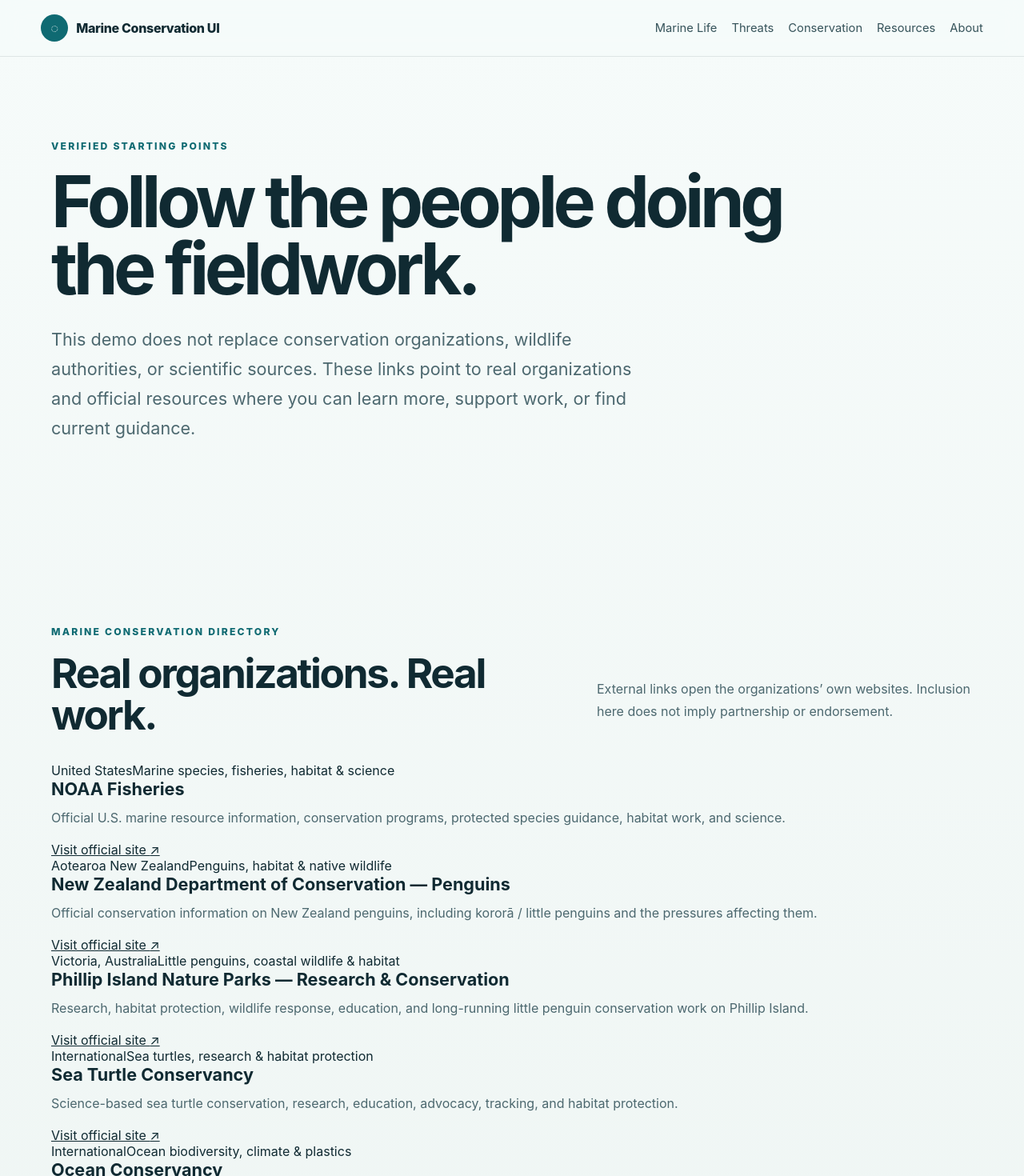
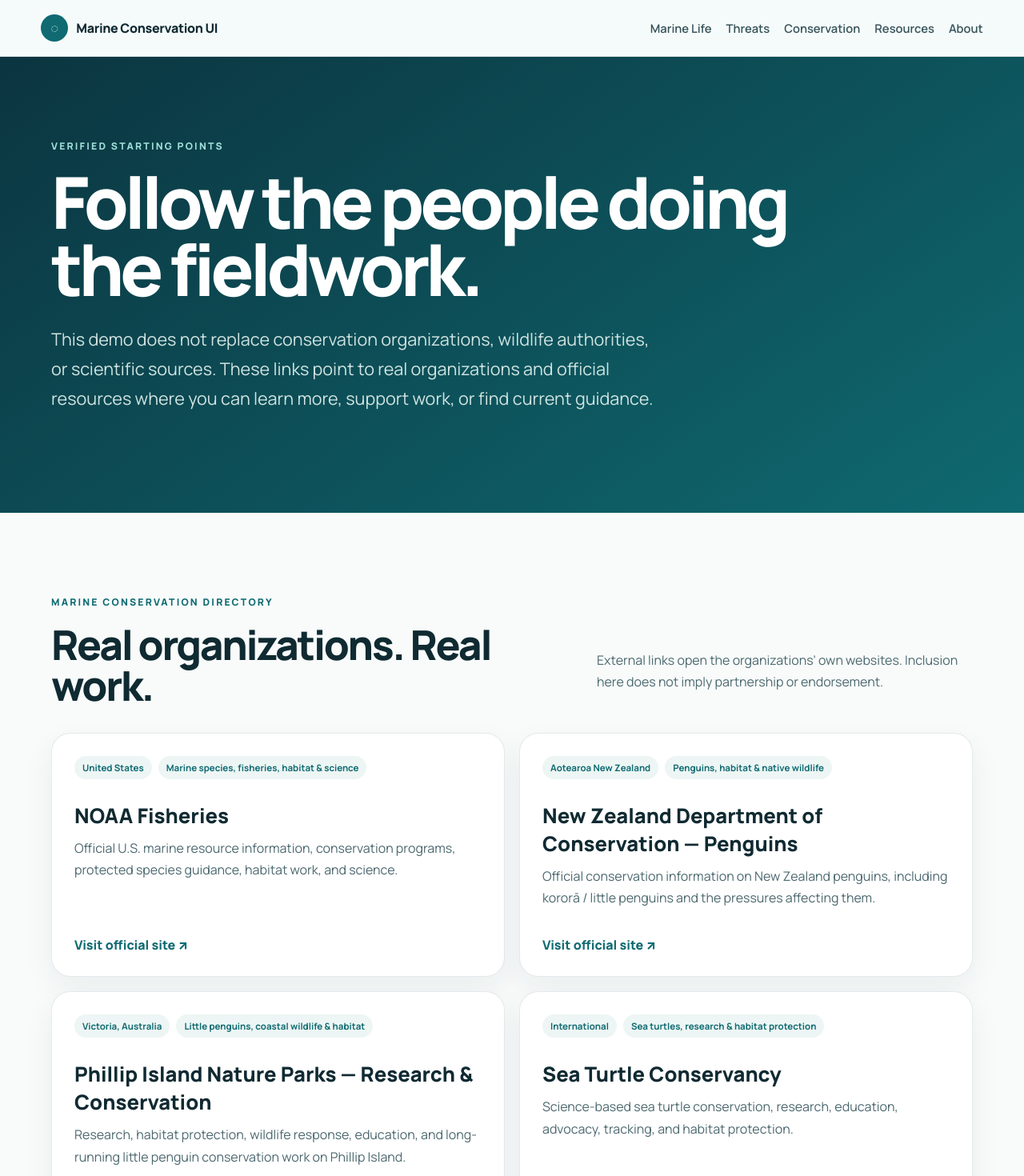
Before and after one commit to grauconejo13/marine-conservation-ui, a React (Vite) app: page /resources in a window 1280 px wide. Shown: the top 1470 px of the page at 80% size. Built offline with nearby package versions, Linux system fonts and the light colour scheme.

Commit message:
style: refresh typography and resources page

```diff
--- a/src/styles.css
+++ b/src/styles.css
@@ -1,5 +1,7 @@
+@import url('https://fonts.googleapis.com/css2?family=Manrope:wght@400;500;600;700;800&display=swap');
+
 :root {
-  font-family: Inter, ui-sans-serif, system-ui, -apple-system, BlinkMacSystemFont, "Segoe UI", sans-serif;
+  font-family: 'Manrope', ui-sans-serif, system-ui, -apple-system, BlinkMacSystemFont, "Segoe UI", sans-serif;
   color: #102a32;
   background: #eef5f4;
   font-synthesis: none;
@@ -30,16 +32,16 @@
 .brand { display: inline-flex; align-items: center; gap: 10px; text-decoration: none; font-weight: 800; letter-spacing: -.02em; }
 .brand-mark { display: grid; place-items: center; width: 34px; height: 34px; border-radius: 50%; background: #0f6a72; color: white; }
 nav { display: flex; flex-wrap: wrap; gap: 18px; }
-nav a { text-decoration: none; font-size: .92rem; color: #35535a; }
+nav a { text-decoration: none; font-size: .92rem; color: #35535a; font-weight: 600; }
 nav a:hover, nav a:focus-visible { color: #0f6a72; }
 
 .section-pad { padding: clamp(64px, 8vw, 112px) clamp(20px, 5vw, 80px); }
 .hero { display: grid; grid-template-columns: minmax(0, 1.25fr) minmax(280px, .75fr); gap: clamp(32px, 6vw, 80px); align-items: center; min-height: 78vh; }
 .eyebrow { margin: 0 0 16px; text-transform: uppercase; letter-spacing: .18em; font-size: .76rem; font-weight: 800; color: #0f6a72; }
 h1, h2, h3, p { margin-top: 0; }
-h1 { max-width: 920px; font-size: clamp(3rem, 7vw, 7rem); line-height: .94; letter-spacing: -.06em; margin-bottom: 28px; }
-h2 { font-size: clamp(2rem, 4vw, 4.2rem); line-height: 1; letter-spacing: -.045em; }
-h3 { font-size: 1.35rem; margin-bottom: 10px; }
+h1 { max-width: 920px; font-size: clamp(3rem, 7vw, 7rem); line-height: .94; letter-spacing: -.06em; margin-bottom: 28px; font-weight: 800; }
+h2 { font-size: clamp(2rem, 4vw, 4.2rem); line-height: 1; letter-spacing: -.045em; font-weight: 800; }
+h3 { font-size: 1.35rem; margin-bottom: 10px; font-weight: 750; }
 p { line-height: 1.7; color: #4c686f; }
 .lede { max-width: 760px; font-size: clamp(1.08rem, 2vw, 1.35rem); }
 .hero-actions { display: flex; flex-wrap: wrap; gap: 14px; margin-top: 30px; }
@@ -153,12 +155,45 @@
 .cta h2, .cta p { max-width: 900px; }
 .cta p { font-size: 1.05rem; }
 
+.resources-page { min-height: 70vh; }
+.resources-hero { background: linear-gradient(145deg, #0b3540, #0f6970); color: #fff; }
+.resources-hero .eyebrow { color: #9fe0da; }
+.resources-hero h1 { max-width: 980px; }
+.resources-hero p { color: #d0e4e1; }
+.resources-section { background: #f8fbfa; }
+.resource-grid { display: grid; grid-template-columns: repeat(2, minmax(0, 1fr)); gap: 18px; }
+.resource-card {
+  display: flex;
+  flex-direction: column;
+  min-height: 300px;
+  padding: 28px;
+  border: 1px solid rgba(16,42,50,.1);
+  border-radius: 24px;
+  background: #fff;
+  box-shadow: 0 14px 38px rgba(16,42,50,.06);
+}
+.resource-meta { display: flex; flex-wrap: wrap; gap: 8px; margin-bottom: 28px; }
+.resource-meta span {
+  padding: 7px 10px;
+  border-radius: 999px;
+  background: #edf6f4;
+  color: #0f6a72;
+  font-size: .72rem;
+  font-weight: 700;
+}
+.resource-card h3 { font-size: clamp(1.35rem, 2vw, 1.8rem); }
+.resource-card p { flex: 1; }
+.resource-card a { margin-top: 18px; color: #0f6a72; font-weight: 800; text-decoration: none; }
+.resource-card a:hover, .resource-card a:focus-visible { text-decoration: underline; }
+.resource-note { background: #dfeeea; }
+.resource-note h2, .resource-note p { max-width: 920px; }
+
 footer { display: flex; justify-content: space-between; gap: 16px; padding: 28px clamp(20px, 5vw, 80px); background: #09262c; color: #b7ceca; font-size: .86rem; }
 
 @media (max-width: 980px) {
   .hero, .intro-grid, .species-detail, .viz-panel { grid-template-columns: 1fr; }
   .hero { min-height: auto; }
-  .species-grid, .threat-grid { grid-template-columns: repeat(2, minmax(0, 1fr)); }
+  .species-grid, .threat-grid, .resource-grid { grid-template-columns: repeat(2, minmax(0, 1fr)); }
   .section-heading { align-items: start; flex-direction: column; }
 }
 
@@ -166,7 +201,7 @@
   .site-header { align-items: flex-start; flex-direction: column; }
   nav { gap: 12px; }
   h1 { font-size: clamp(2.7rem, 15vw, 4.4rem); }
-  .species-grid, .threat-grid { grid-template-columns: 1fr; }
+  .species-grid, .threat-grid, .resource-grid { grid-template-columns: 1fr; }
   .response-list article { grid-template-columns: 56px 1fr; }
   .signal-grid { grid-template-columns: 1fr; }
   footer { flex-direction: column; }
```
